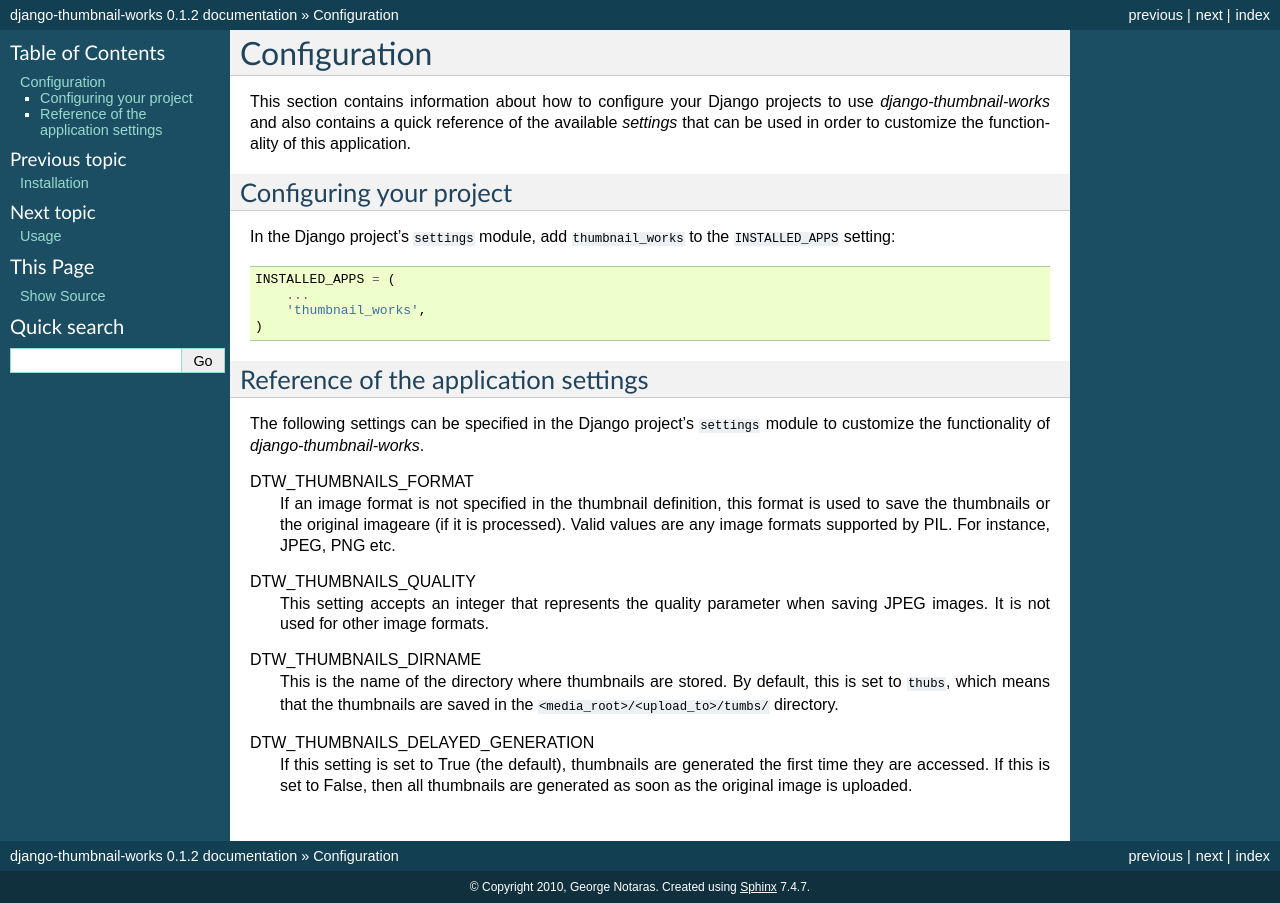
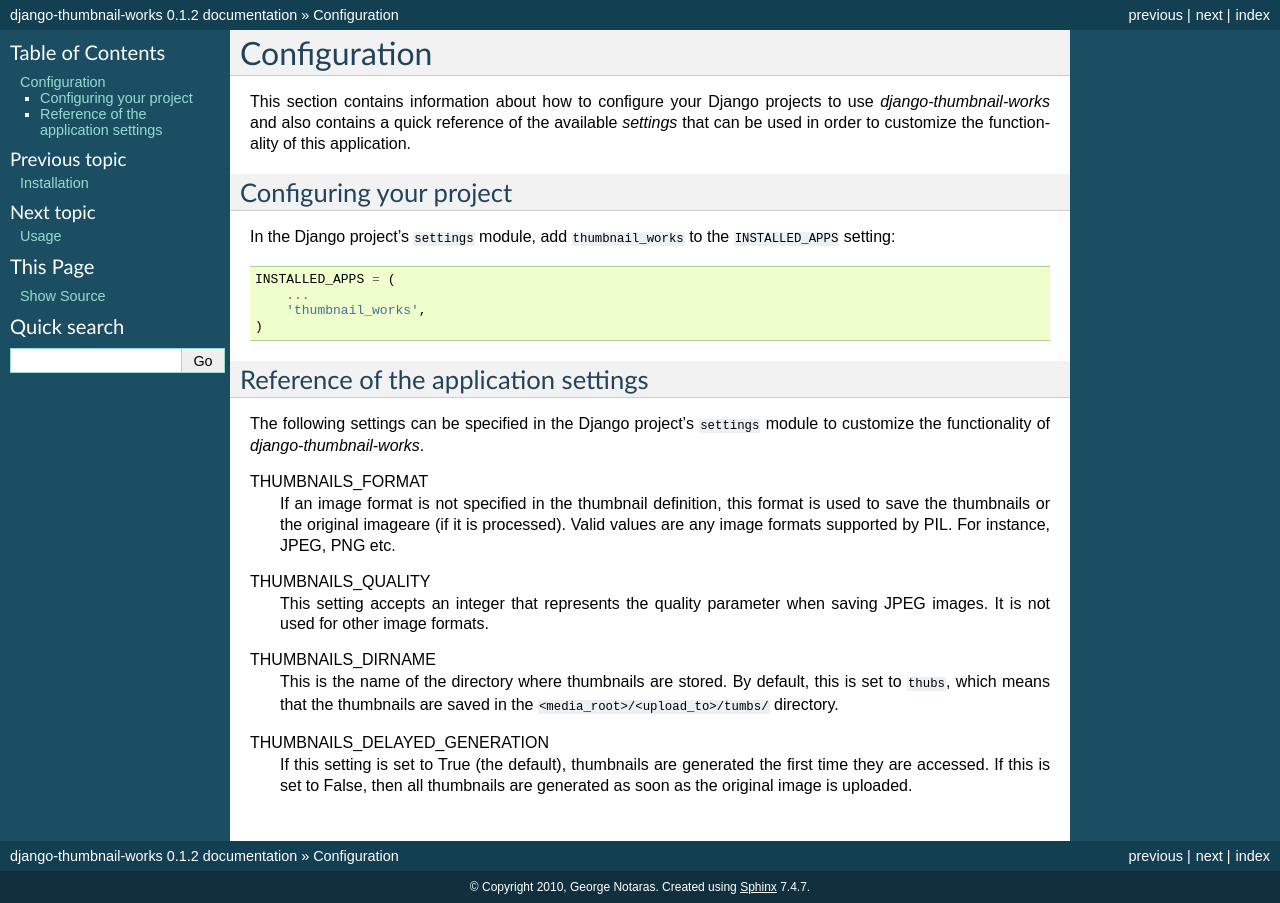
Before and after one commit to PrimarySite/django-thumbnail-works, a Sphinx documentation site: the page built from docs/configuration.rst, in a window 1280 px wide. Built offline with Sphinx 7.4.7, drawn with Linux system fonts in a browser that asks for light colours.

Commit message:
Removed prefix from settings.

```diff
--- a/docs/configuration.rst
+++ b/docs/configuration.rst
@@ -27,22 +27,22 @@
 The following settings can be specified in the Django project's ``settings``
 module to customize the functionality of *django-thumbnail-works*.
 
-DTW_THUMBNAILS_FORMAT
+THUMBNAILS_FORMAT
     If an image format is not specified in the thumbnail definition, this
     format is used to save the thumbnails or the original imageare (if it is
     processed). Valid values are any image formats supported by PIL. For
     instance, JPEG, PNG etc.
 
-DTW_THUMBNAILS_QUALITY
+THUMBNAILS_QUALITY
     This setting accepts an integer that represents the quality parameter
     when saving JPEG images. It is not used for other image formats.
 
-DTW_THUMBNAILS_DIRNAME
+THUMBNAILS_DIRNAME
     This is the name of the directory where thumbnails are stored. By default,
     this is set to ``thubs``, which means that the thumbnails are saved in the
     ``<media_root>/<upload_to>/tumbs/`` directory.
 
-DTW_THUMBNAILS_DELAYED_GENERATION
+THUMBNAILS_DELAYED_GENERATION
     If this setting is set to True (the default), thumbnails are generated
     the first time they are accessed. If this is set to False, then all
     thumbnails are generated as soon as the original image is uploaded.
```
Also changed, not shown: 1 other file.
